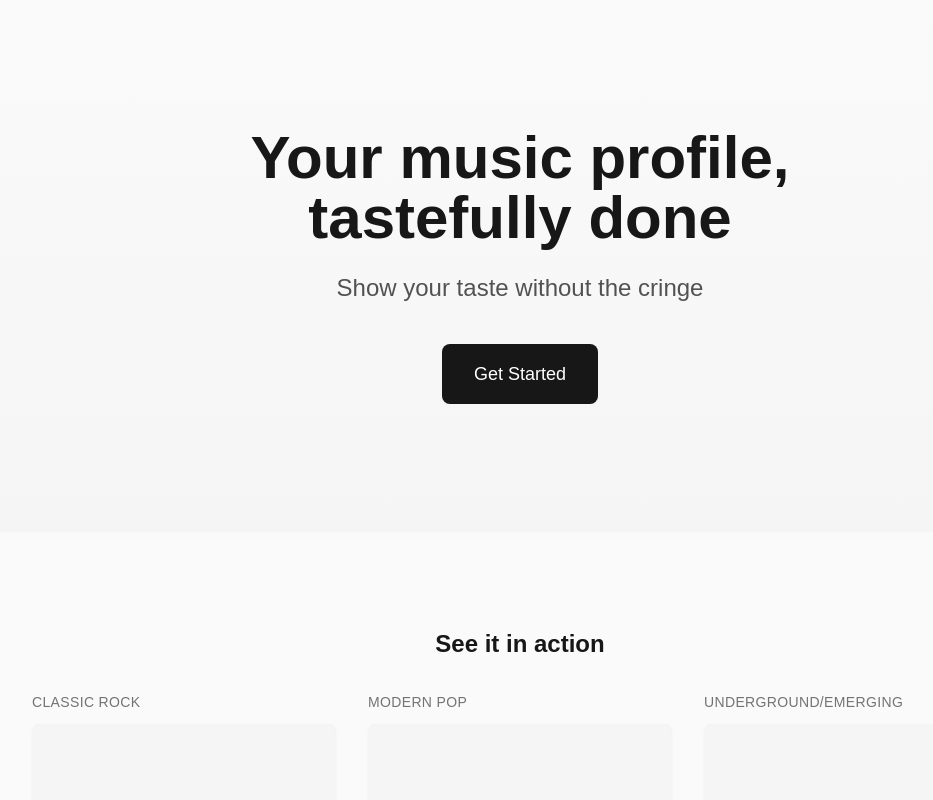
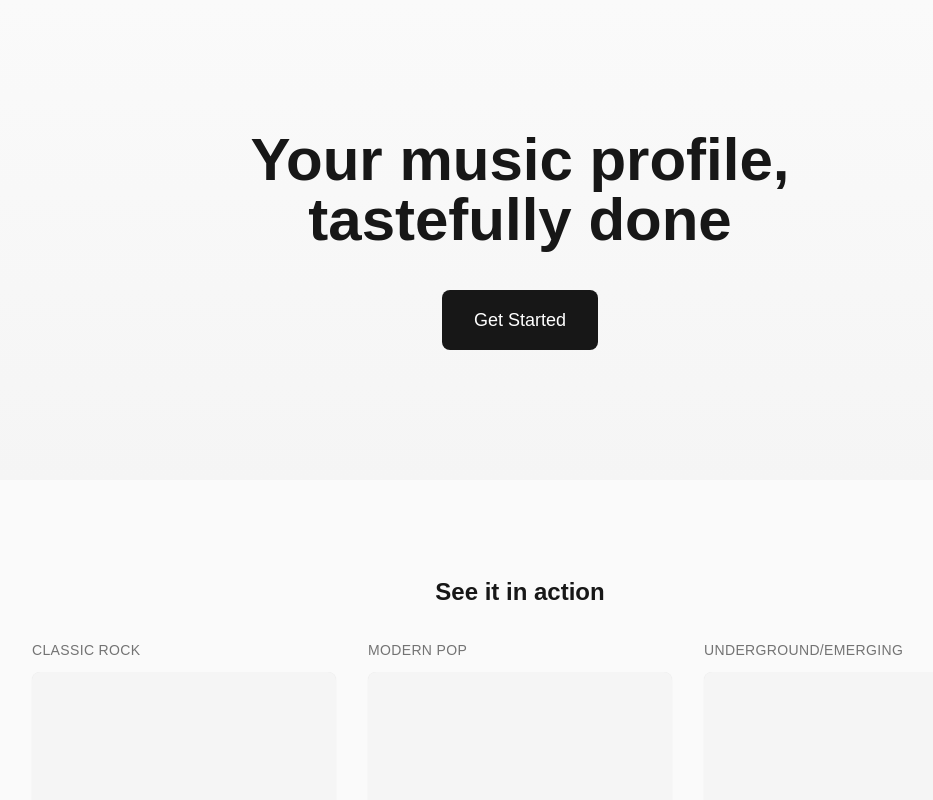
Before and after one commit to matbroughty/anchor, a Next.js app: page / in a window 1280 px wide. Shown: the top 800 px of the page, without its empty margins (120-1053 px from the left). Built offline with nearby package versions, Linux system fonts and the light colour scheme.

Commit message:
feat(04-02): remove subheading from landing hero
- Removed "Show your taste without the cringe" line
- Adjusted spacing (mb-6 to mb-10 on h1)
- Cleaner, more minimal hero section

```diff
--- a/app/components/LandingHero.tsx
+++ b/app/components/LandingHero.tsx
@@ -8,12 +8,9 @@ export function LandingHero() {
   return (
     <section className="min-h-[60vh] flex items-center justify-center bg-gradient-to-b from-neutral-50 to-neutral-100 dark:from-neutral-900 dark:to-neutral-950">
       <div className="max-w-3xl mx-auto px-4 sm:px-6 py-24 md:py-32 text-center">
-        <h1 className="text-5xl md:text-6xl font-bold text-neutral-900 dark:text-neutral-100 mb-6">
+        <h1 className="text-5xl md:text-6xl font-bold text-neutral-900 dark:text-neutral-100 mb-10">
           Your music profile, tastefully done
         </h1>
-        <p className="text-xl md:text-2xl text-neutral-600 dark:text-neutral-400 mb-10">
-          Show your taste without the cringe
-        </p>
         <Link
           href="/signin"
           className="inline-block bg-neutral-900 dark:bg-neutral-100 text-white dark:text-neutral-900 px-8 py-4 rounded-lg hover:bg-neutral-800 dark:hover:bg-neutral-200 transition-colors font-medium text-lg"
```
